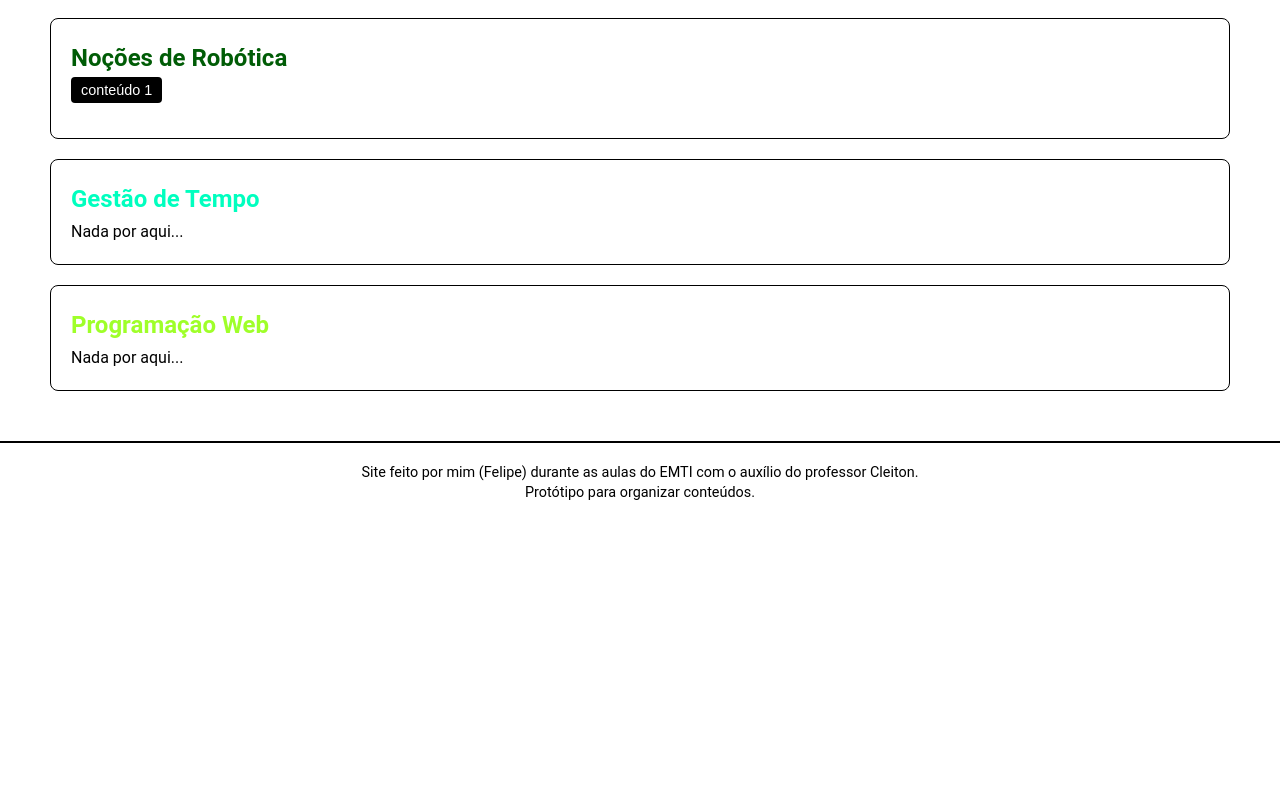
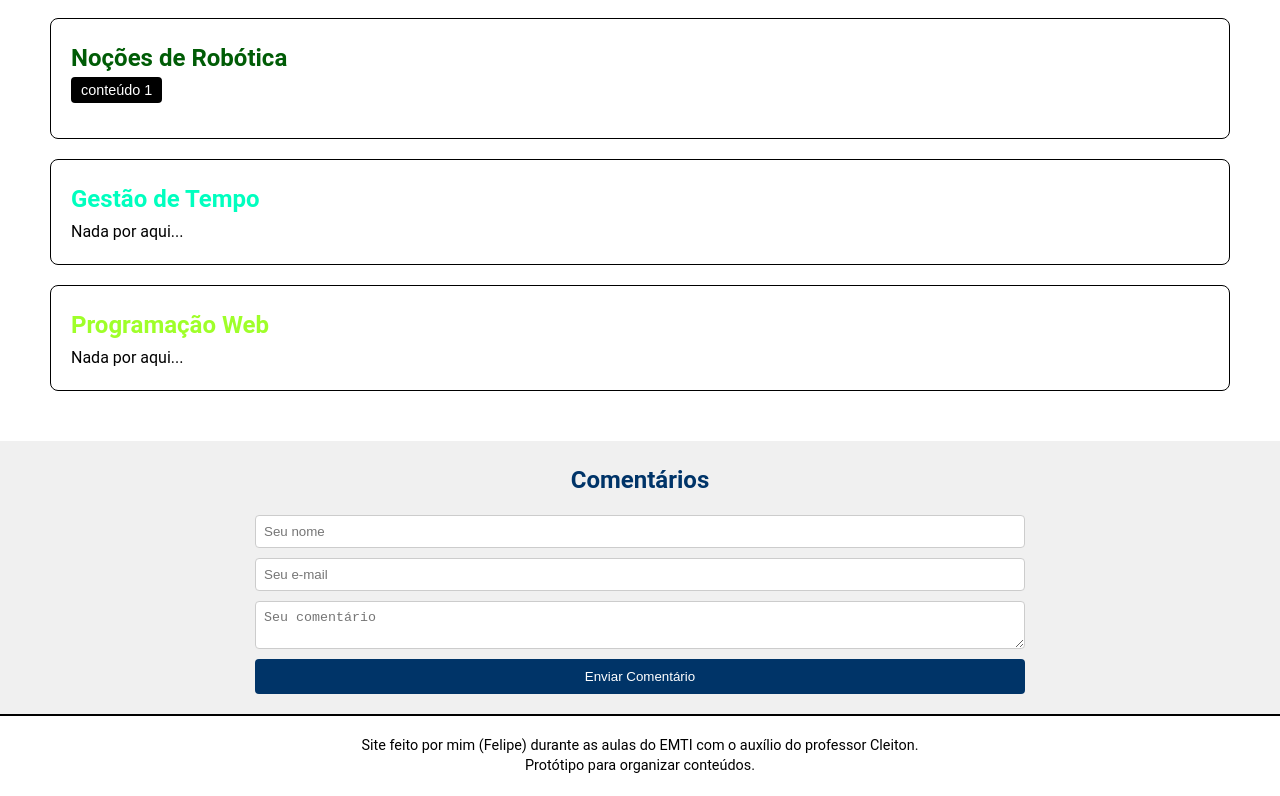
Before and after one commit to FLGZz1/Mochila-Virtual, a plain HTML site: page index.html in a window 1280 px wide. Shown: the part 766-1562 px from the top of the page. Before the commit the page ends 1290 px from the top, so only its background shows below. Drawn offline with Linux system fonts and the light colour scheme.

Commit message:
Add files via upload

```diff
--- a/index.html
+++ b/index.html
@@ -22,6 +22,23 @@
   <section id="contents-section">
     <div class="container" id="public-content">
       <!-- Conteúdos serão inseridos via script -->
+    </div>
+  </section>
+
+  <!-- Seção de Comentários com integração Staticman -->
+  <section id="comments-section">
+    <div class="container">
+      <h2>Comentários</h2>
+      <!-- Formulário para envio de comentários via Staticman -->
+      <form action="https://staticman.net/api/v2/entry/FLGZz1/Mochila-Virtual/main/comments" method="post">
+        <input type="text" name="fields[name]" placeholder="Seu nome" required />
+        <input type="email" name="fields[email]" placeholder="Seu e-mail" />
+        <textarea name="fields[comment]" placeholder="Seu comentário" required></textarea>
+        <!-- Caso queira identificar a página que está comentando, use o slug apropriado -->
+        <input type="hidden" name="options[slug]" value="mochila-virtual" />
+        <button type="submit">Enviar Comentário</button>
+      </form>
+      <!-- Aqui, você também pode adicionar um script para ler e mostrar os comentários aprovados (opcional) -->
     </div>
   </section>
 
--- a/style.css
+++ b/style.css
@@ -253,6 +253,46 @@ footer p {
   line-height: 1.4;
 }
 
+/* Seção de Comentários */
+#comments-section {
+  padding: 20px 0;
+  background-color: #f0f0f0;
+}
+
+#comments-section .container {
+  max-width: 800px;
+  margin: 0 auto;
+  padding: 0 15px;
+}
+
+#comments-section h2 {
+  text-align: center;
+  margin-bottom: 15px;
+  color: #003468;
+}
+
+#comments-section form {
+  display: flex;
+  flex-direction: column;
+  gap: 10px;
+}
+
+#comments-section input,
+#comments-section textarea {
+  padding: 8px;
+  border: 1px solid #ccc;
+  border-radius: 4px;
+}
+
+#comments-section button[type="submit"] {
+  padding: 10px;
+  background-color: #003468;
+  color: #fff;
+  border: none;
+  border-radius: 4px;
+  cursor: pointer;
+}
+
 /* Responsividade */
 @media (max-width: 768px) {
   .menu-container {
```
